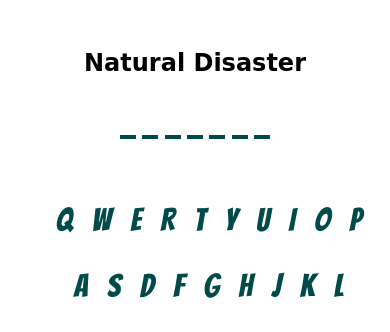
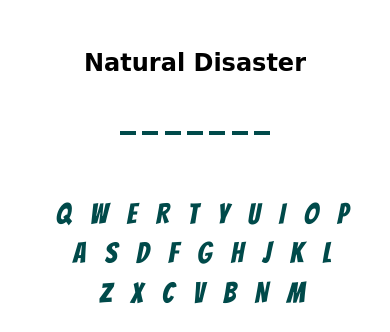
Before and after one commit to ABL1849/hangman_web, a plain HTML site: page index.html in a window 390 px wide. Both pictures are taken after a click on the button "Play Now". Shown: the part 51-383 px from the top of the page. Drawn offline with nearby package versions, Linux system fonts and the light colour scheme.

Commit message:
Update style.css

```diff
--- a/style.css
+++ b/style.css
@@ -260,14 +260,18 @@ h1 {
 
     .word span {
         width: 1rem;
-        font-size: 2rem;
+        font-size: 1.8rem;
         margin: 0 .2rem;
         border-bottom: 4px solid #004A4A;
         padding-bottom: 4px;
     }
 
     .alphas {
-        font-size: 2rem;
+        font-size: 1.8rem;
+        gap: .6rem;
+    }
+    .play_svg{
+        scale: .8;
     }
 
     .alphas div {
```
